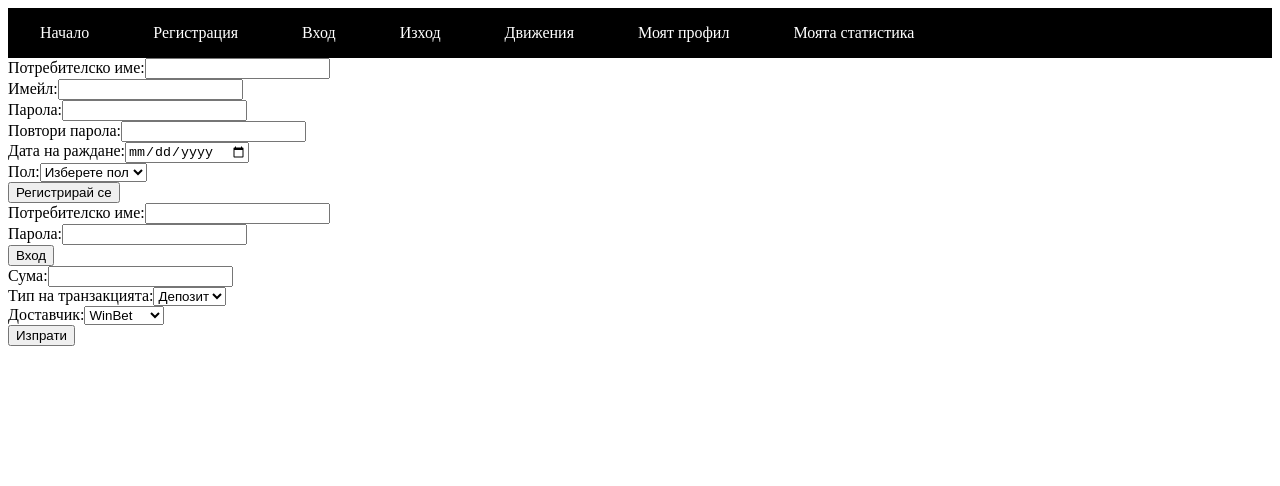
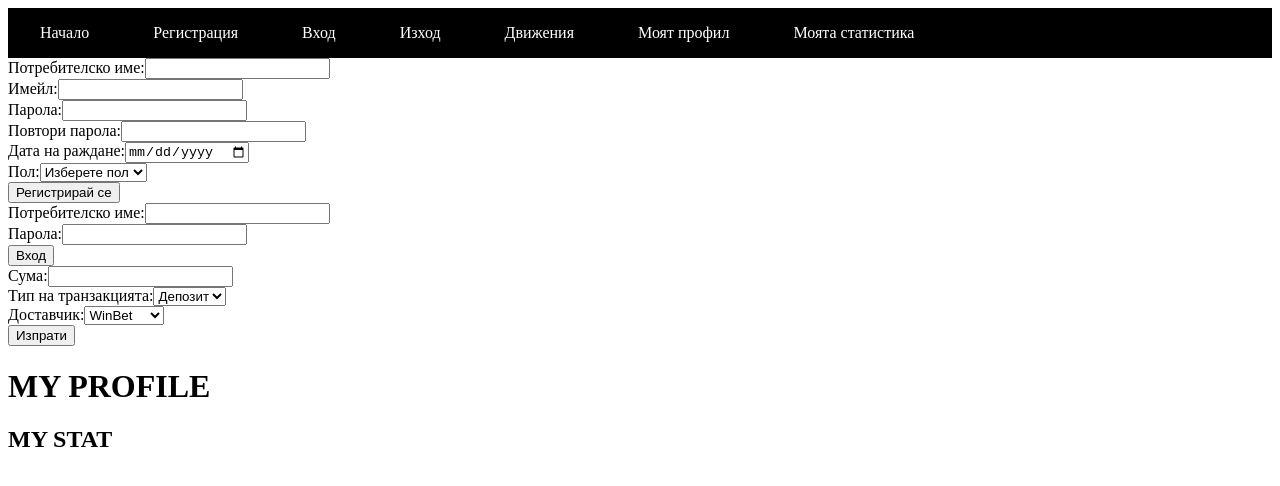
Before and after one commit to lenzarata93/RATE, a React (Vite) app in the folder client/betStat/: page / in a window 1280 px wide. Shown: the top 486 px of the page. Built offline with nearby package versions, Linux system fonts and the light colour scheme.

Commit message:
add stat and profile components

```diff
--- a/client/betStat/src/App.jsx
+++ b/client/betStat/src/App.jsx
@@ -1,7 +1,9 @@
 import Navigation from "./components/Navigation";
 import Login from "./components/usersComponents/Login";
 import Moves from "./components/usersComponents/Moves";
+import Profile from "./components/usersComponents/Profile";
 import Registration from "./components/usersComponents/Registration";
+import Stat from "./components/usersComponents/Stat";
 
 
 function App() {
@@ -13,6 +15,8 @@ function App() {
    <Registration />
    <Login />
    <Moves />
+   <Profile />
+   <Stat />
    </div>
   )
 
--- /dev/null
+++ b/client/betStat/src/components/usersComponents/Profile.jsx
@@ -0,0 +1,6 @@
+export default function Profile(){
+
+    return(
+    <h1>MY PROFILE</h1>
+    );
+}
--- /dev/null
+++ b/client/betStat/src/components/usersComponents/Stat.jsx
@@ -0,0 +1,5 @@
+export default function Stat(){
+    return(
+        <h2>MY STAT</h2>
+    );
+}
```
